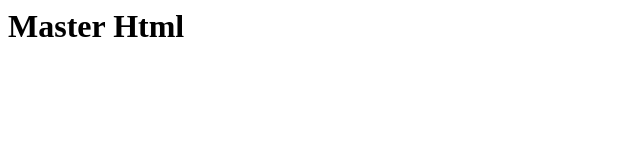
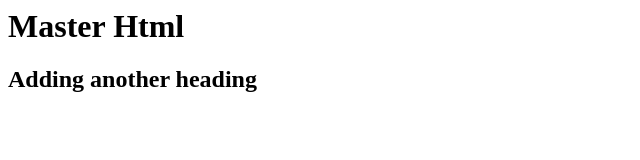
Before and after one commit to SleepyNY/gittest, a plain HTML site: page index.html in a window 1280 px wide. Shown: the whole page, without its empty margins (0-640 px from the left). Drawn offline with Linux system fonts and the light colour scheme.

Commit message:
added an h2 heading

```diff
--- a/index.html
+++ b/index.html
@@ -2,5 +2,6 @@
 <html>
 <body>
    <h1>Master Html</h1>
+   <h2>Adding another heading</h2>
 </body>
 </html>
```
